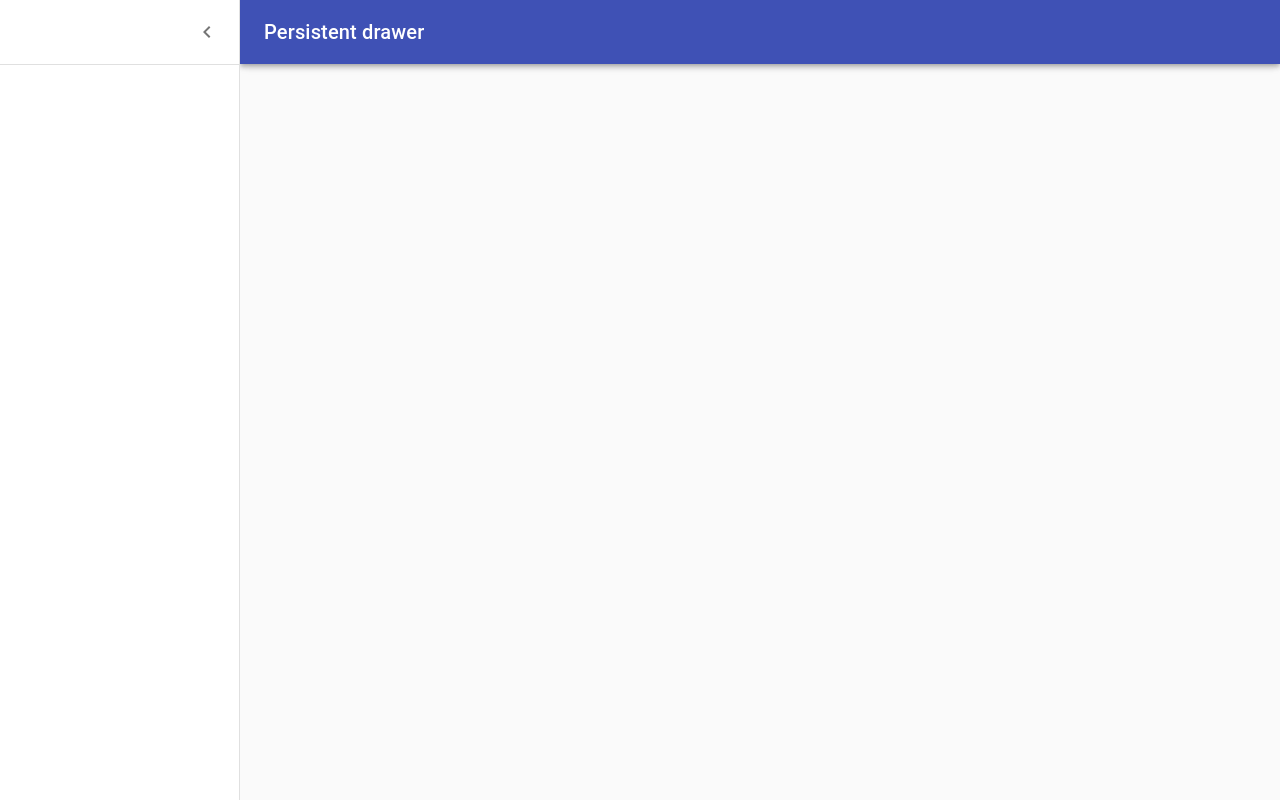
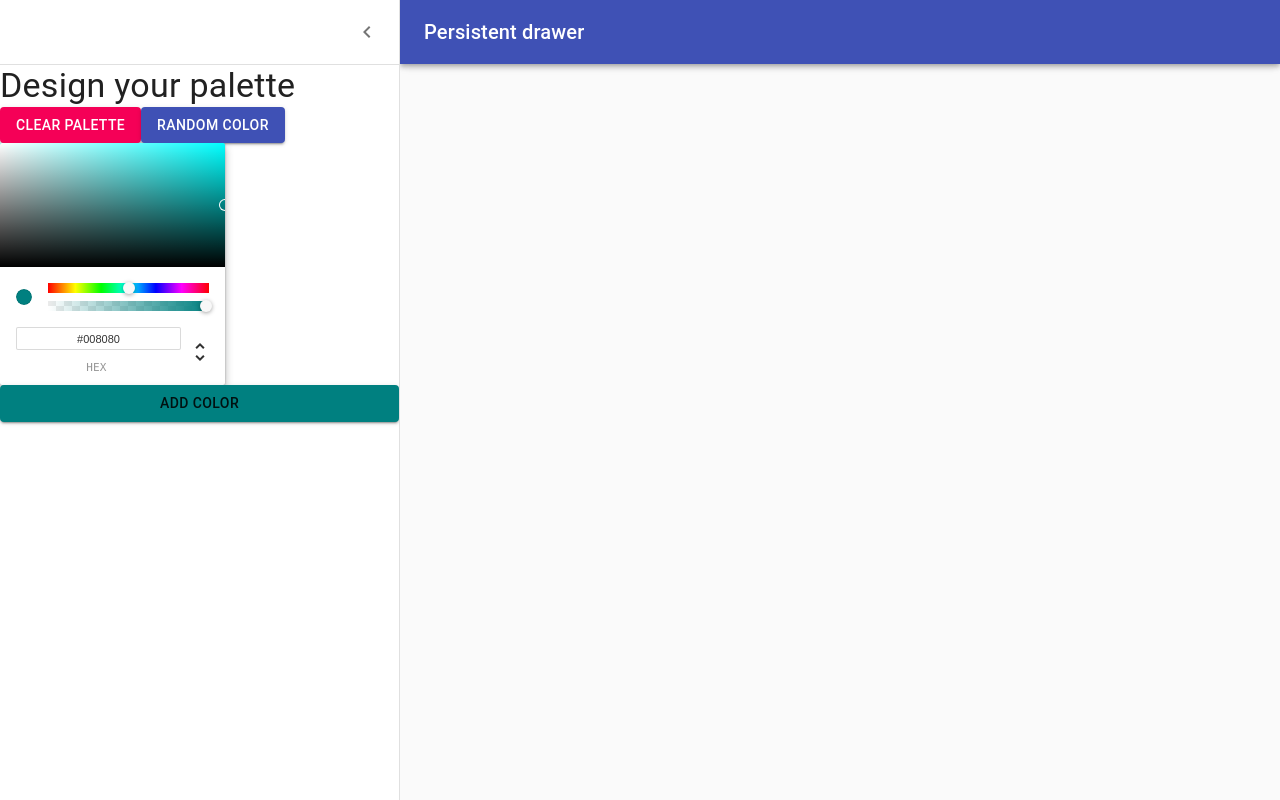
Before and after one commit to vishnuk7/Hue, a React (Create React App) app: page /palette/new in a window 1280 px wide. Both pictures are taken after a click on the button "Open drawer". Built offline with nearby package versions, Linux system fonts and the light colour scheme.

Commit message:
adding new color 🌿

```diff
--- a/package.json
+++ b/package.json
@@ -12,6 +12,7 @@
     "chroma-js": "^2.1.0",
     "rc-slider": "^9.6.1",
     "react": "^17.0.1",
+    "react-color": "^2.19.3",
     "react-copy-to-clipboard": "^5.0.2",
     "react-dom": "^17.0.1",
     "react-router-dom": "^5.2.0",
--- a/src/NewPaletteForm.js
+++ b/src/NewPaletteForm.js
@@ -10,8 +10,10 @@ import Divider from '@material-ui/core/Divider';
 import IconButton from '@material-ui/core/IconButton';
 import MenuIcon from '@material-ui/icons/Menu';
 import ChevronLeftIcon from '@material-ui/icons/ChevronLeft';
+import Button from '@material-ui/core/Button';
+import { ChromePicker } from 'react-color';
 
-const drawerWidth = 240;
+const drawerWidth = 400;
 
 const styles = (theme) => ({
 	root: {
@@ -76,9 +78,13 @@ class NewPaletteForm extends Component {
 
 		this.handleDrawerClose = this.handleDrawerClose.bind(this);
 		this.handleDrawerOpen = this.handleDrawerOpen.bind(this);
+		this.updateCurrentColor = this.updateCurrentColor.bind(this);
+		this.addNewColor = this.addNewColor.bind(this);
 
 		this.state = {
 			open: false,
+			currentColor: 'teal',
+			colors: ['#256789', '#f56789', '#1ab578'],
 		};
 	}
 
@@ -90,9 +96,19 @@ class NewPaletteForm extends Component {
 		this.setState({ open: false });
 	}
 
+	updateCurrentColor(currentColor) {
+		this.setState({ currentColor: currentColor.hex });
+	}
+
+	addNewColor() {
+		this.setState({
+			colors: [...this.state.colors, this.state.currentColor],
+		});
+	}
+
 	render() {
 		const { classes } = this.props;
-		const { open } = this.state;
+		const { open, currentColor } = this.state;
 
 		return (
 			<div className={classes.root}>
@@ -129,6 +145,22 @@ class NewPaletteForm extends Component {
 						</IconButton>
 					</div>
 					<Divider />
+					<Typography variant='h4'>Design your palette</Typography>
+					<div>
+						<Button variant='contained' color='secondary'>
+							Clear Palette
+						</Button>
+						<Button variant='contained' color='primary'>
+							Random Color
+						</Button>
+					</div>
+					<ChromePicker
+						color={currentColor}
+						onChangeComplete={(newColor) => this.updateCurrentColor(newColor)}
+					/>
+					<Button variant='contained' style={{ background: currentColor }} onClick={this.addNewColor}>
+						Add Color
+					</Button>
 				</Drawer>
 				<main
 					className={classNames(classes.content, {
```
Also changed, not shown: 1 other file (tests, documents, lock files or other folders).
